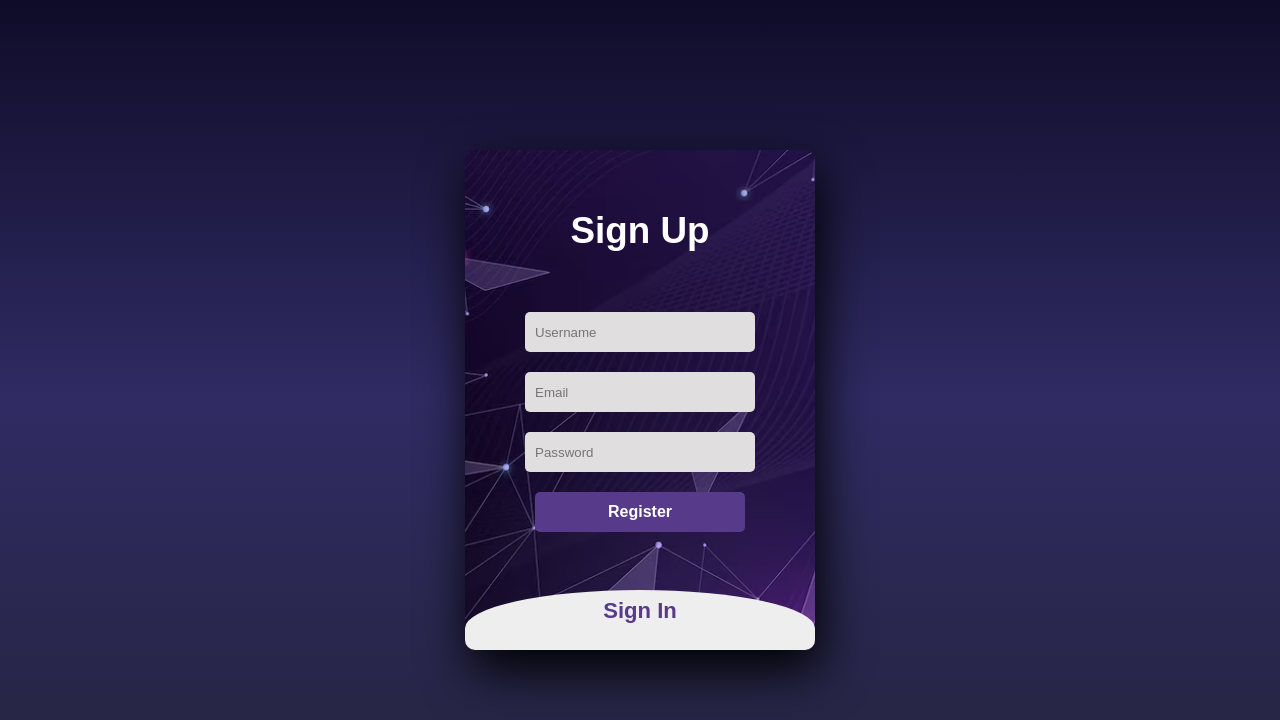
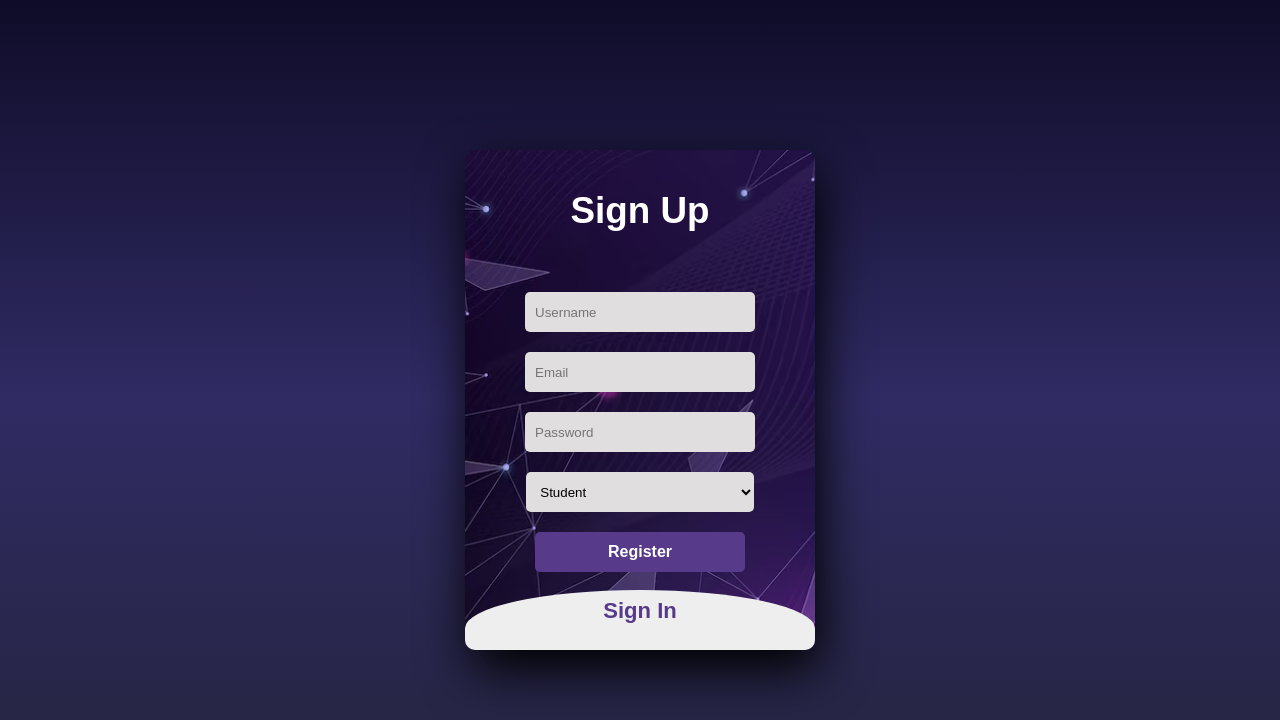
Before and after one commit to GWAMINC/Learning-Platform-FE, a React (Vite) app: page /login in a window 1280 px wide. Shown: the top 720 px of the page. Built offline with nearby package versions, Linux system fonts and the light colour scheme.

Commit message:
done register

```diff
--- a/src/pages/LoginRegister/LoginRegister.css
+++ b/src/pages/LoginRegister/LoginRegister.css
@@ -42,6 +42,7 @@
     position: relative;
     width: 100%;
     height: 100%;
+    top: -20px;
 }
 
 label {
@@ -54,8 +55,20 @@ label {
     cursor: pointer;
     transition: .5s ease-in-out;
 }
-
-input {
+select {
+    width: 65%; /* Giống với input */
+    height: 40px; /* Tăng chiều cao cho đồng bộ với input */
+    background: #e0dede;
+    justify-content: center;
+    display: flex;
+    margin: 20px auto; /* Đảm bảo căn giữa */
+    padding: 10px;
+    border: none;
+    outline: none;
+    border-radius: 5px;
+    cursor: pointer;
+}
+input{
     width: 60%;
     height: 20px;
     background: #e0dede;
@@ -112,3 +125,9 @@ button:hover {
 #chk:checked ~ .register-form label {
     transform: scale(.6);
 }
+.register-message{
+    color: red;
+    position: fixed;
+    top: 15%;
+    right: -5%;
+}
--- a/src/pages/LoginRegister/LoginRegister.jsx
+++ b/src/pages/LoginRegister/LoginRegister.jsx
@@ -4,11 +4,13 @@ import userService from "../../services/userService.js";
 import "./LoginRegister.css";
 
 const LoginRegister = () => {
+  const [username, setUsername] = useState("");
   const [email, setEmail] = useState("");
   const [password, setPassword] = useState("");
   const [message, setMessage] = useState("");
+  const [messageregister, setMessageregister] = useState("");
+  const [role, setRole] = useState("student");
   const navigate = useNavigate();
-
 
   const handleLogin = async (e) => {
     e.preventDefault();
@@ -27,22 +29,73 @@ const LoginRegister = () => {
       setMessage("⚠ Lỗi đăng nhập! Vui lòng thử lại. Lỗi: " + error.message);
     }
   };
+  const handleRegister = async (e) => {
+    e.preventDefault();
+    try {
+      const data = await userService.register(username, email, password, role);
+      console.log(data)
+      if (data.success) {
+        setMessageregister("✅ Đăng ký thành công! Bạn có thể đăng nhập.");
+      } else {
+        setMessageregister(data.message);
+        console.log(data.message)
+      }
+    } catch (error) {
+        setMessageregister("⚠ Lỗi đăng ký! Vui lòng thử lại. Lỗi: " + error.message);
+    }
+  };
 
   return (
     <div className="login-container">
       <div className="login-register-container">
-                <input type= "checkbox" id= "chk" aria-hidden="true"/>
+        <input type="checkbox" id="chk" aria-hidden="true" />
         <div className="register-form">
-                    <form>
-                        <label htmlFor="chk" aria-hidden="true">Sign Up</label>
-                        <input type="text" name="txt" placeholder="Username" required/>
-                        <input type="email" name="email" placeholder="Email" required/>
-                        <input type="password" name="pswd" placeholder="Password" required/>
-                        <button>Register</button>
+          <form onSubmit={handleRegister}>
+            <label htmlFor="chk" aria-hidden="true">
+              Sign Up
+            </label>
+            {messageregister && <p className="register-message" style={{ color: "red"  }}>{messageregister}</p>}
+            <input
+              type="text"
+              name="txt"
+              placeholder="Username"
+              value={username}
+              onChange={(e) => setUsername(e.target.value)}
+              required
+            />
+            <input
+              type="email"
+              name="email"
+              placeholder="Email"
+              value={email}
+              onChange={(e) => setEmail(e.target.value)}
+              required
+            />
+            <input
+              type="password"
+              name="pswd"
+              placeholder="Password"
+              value={password}
+              onChange={(e) => setPassword(e.target.value)}
+              required
+            />
+            <select
+              name="role"
+              value={role}
+              onChange={(e) => setRole(e.target.value)}
+              required
+            >
+              <option value="student">Student</option>
+              <option value="teacher">Teacher</option>
+            </select>
+            <button type="submit">Register</button>
+
           </form>
         </div>
         <div className="login-form">
-                    <label htmlFor="chk" aria-hidden="true">Sign In</label>
+          <label htmlFor="chk" aria-hidden="true">
+            Sign In
+          </label>
           {message && <p className="login-message">{message}</p>}
           <form onSubmit={handleLogin}>
             <input
--- a/src/services/userService.js
+++ b/src/services/userService.js
@@ -36,5 +36,20 @@ const login = async (email, password) => {
         throw error.response ? error.response.data : { success: false, message: "Lỗi không xác định" };
     }
 };
+const register = async(username,email,password,role)=>{
+    try{
+        const response = await axios.post(
+            `${API_BASE}/register`,
+            { username,email, password,role },
+            { withCredentials: true }
+        );
+        console.log({ username, email, password, role });
 
-export default { getUserById, getAllUsers, login };
+        return response.data;
+    }
+    catch(error){
+        throw error.response ? error.response.data : { success: false, message: "Lỗi không xác định" };
+    }
+}
+
+export default { getUserById, getAllUsers, login,register };
```
Lines whose indentation alone changed are shown as unchanged.
